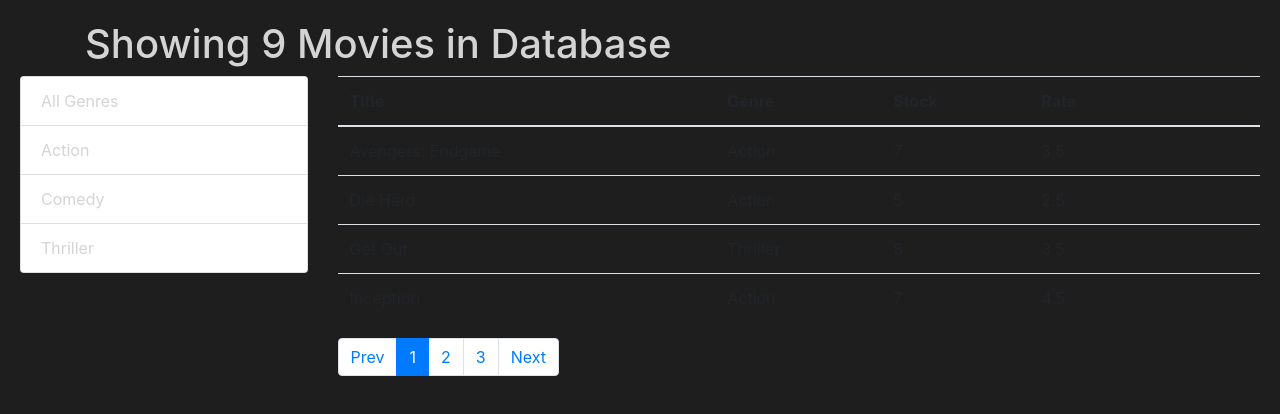
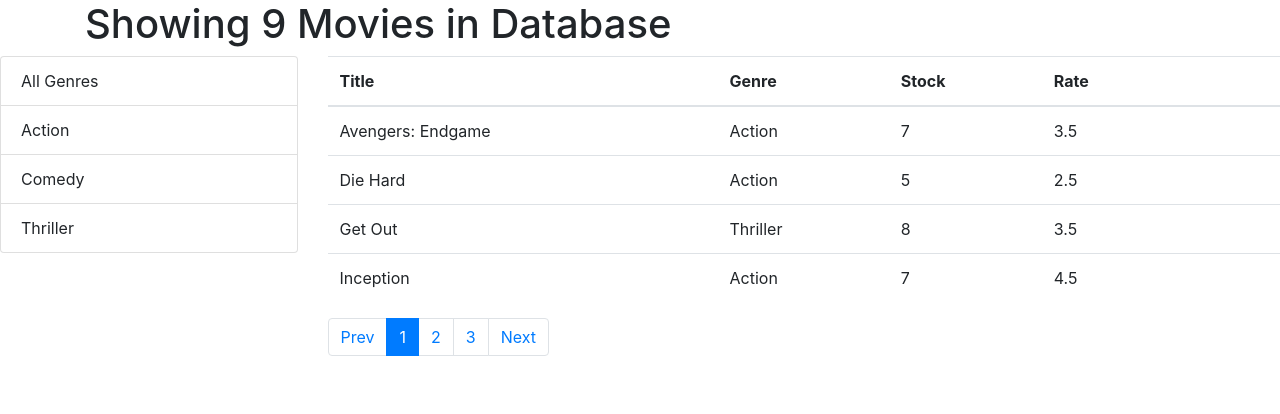
Before and after one commit to github-roushan/codeFusion, a React (Create React App) app in the folder codewithmosh.react/vidly/: page / in a window 1280 px wide. Shown: the top 414 px of the page. Built offline with nearby package versions, Linux system fonts and the light colour scheme.

Commit message:
Revert dark mode

```diff
--- a/codewithmosh.react/vidly/src/App.js
+++ b/codewithmosh.react/vidly/src/App.js
@@ -9,24 +9,14 @@ function App() {
   };
 
   return (
-    <div style={{ backgroundColor: "#1e1e1e", color: "#d4d4d4", minHeight: "100vh", padding: "20px" }}>
-      <main className="container">
-        {movieCount === 0 && <h1>There are no movies in the Database</h1>}
-        {movieCount !== 0 && <h1>Showing {movieCount} Movies in Database</h1>}
-      </main>
-      <Movies onUpdate={handleMovieUpdate} />
-    </div>
+    <React.Fragment>
+    <main className="container">
+      {movieCount === 0 && <h1> There are no movies in the Database </h1>}
+      {movieCount !==0 && <h1>Showing {movieCount} Movies in Database</h1> }
+    </main>
+    <Movies onUpdate={handleMovieUpdate}/>
+    </React.Fragment>
   );
-
-  // return (
-  //   <React.Fragment>
-  //   <main className="container">
-  //     {movieCount === 0 && <h1> There are no movies in the Database </h1>}
-  //     {movieCount !==0 && <h1>Showing {movieCount} Movies in Database</h1> }
-  //   </main>
-  //   <MovieTable onUpdate={handleMovieUpdate}/>
-  //   </React.Fragment>
-  // );
 }
 
 export default App;
```
